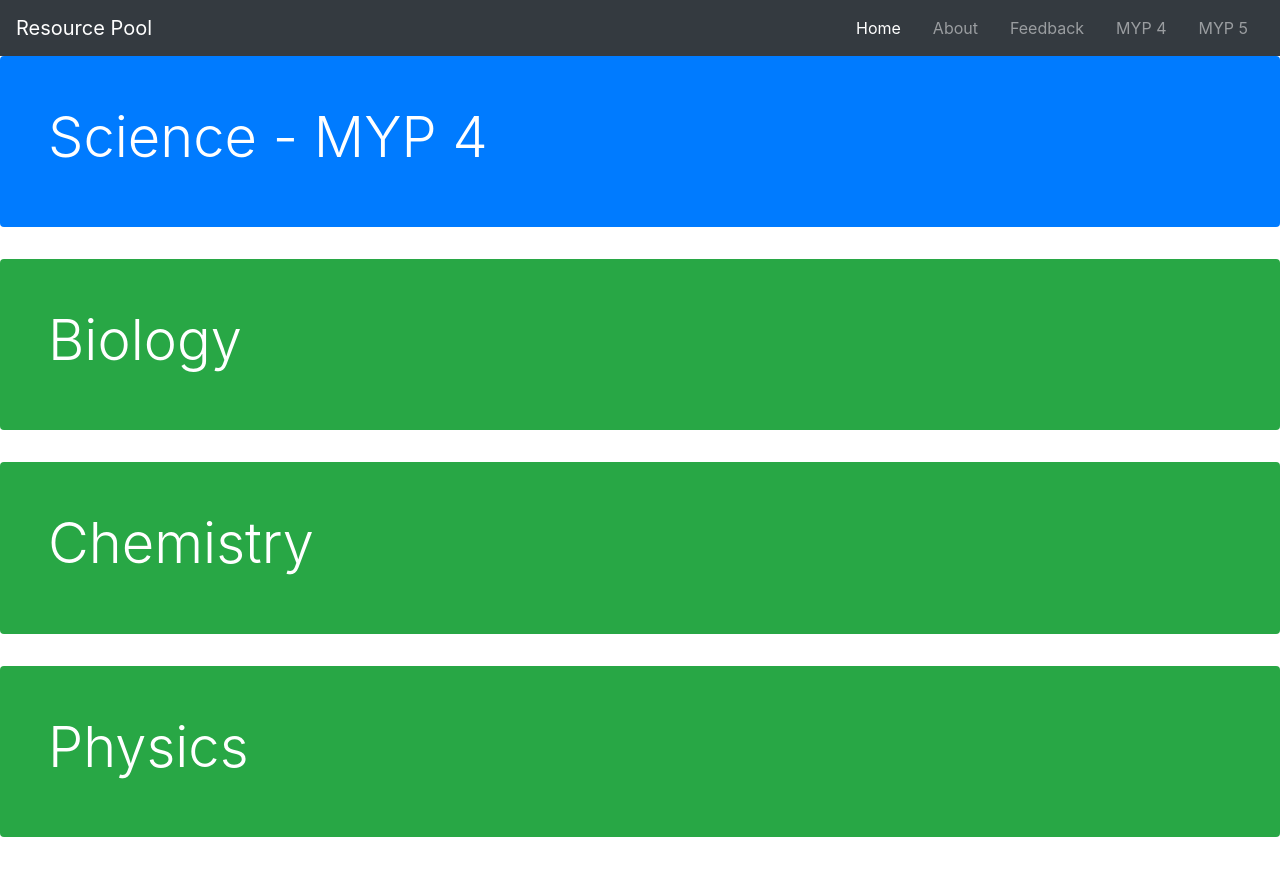
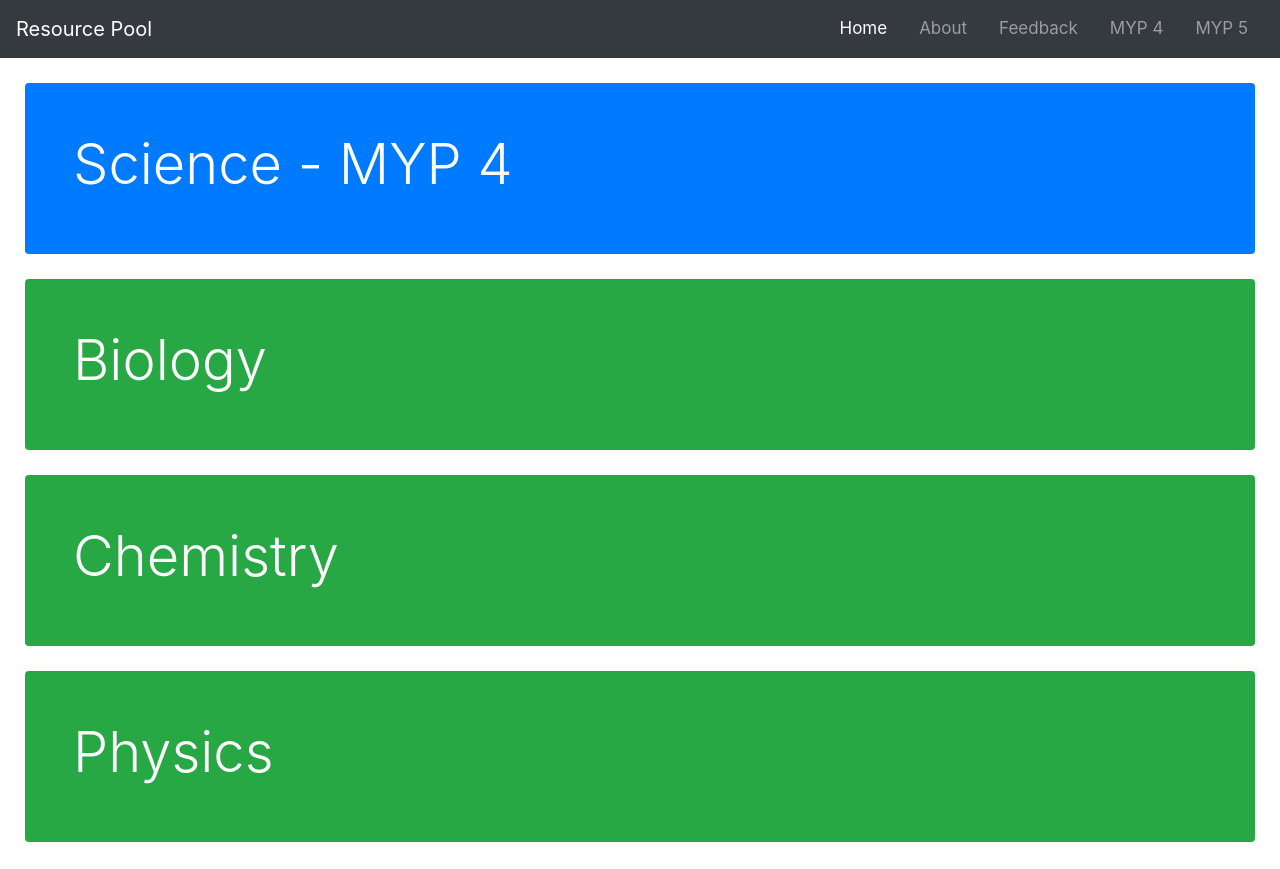
Before and after one commit to Avi54/service-as-action, a plain HTML site: page science4/science.html in a window 1280 px wide. Drawn offline with nearby package versions, Linux system fonts and the light colour scheme; files that its build step writes are made by us from their sources; the site is published under a folder, as on GitHub Pages, so addresses that start at the root find nothing.

Commit message:
Update science.html

```diff
--- a/science4/science.html
+++ b/science4/science.html
@@ -9,7 +9,7 @@
     <link rel="stylesheet" href="https://cdn.jsdelivr.net/npm/bootstrap@4.5.3/dist/css/bootstrap.min.css" integrity="sha384-TX8t27EcRE3e/ihU7zmQxVncDAy5uIKz4rEkgIXeMed4M0jlfIDPvg6uqKI2xXr2" crossorigin="anonymous">
 
     <!-- CSS -->
-    <link rel="stylesheet" href="/css/myp4.css">
+    <link rel="stylesheet" href="css/myp4.css">
 
     <!-- Font Awesome -->
     <script src="https://kit.fontawesome.com/bc8719b568.js" crossorigin="anonymous"></script>
```
